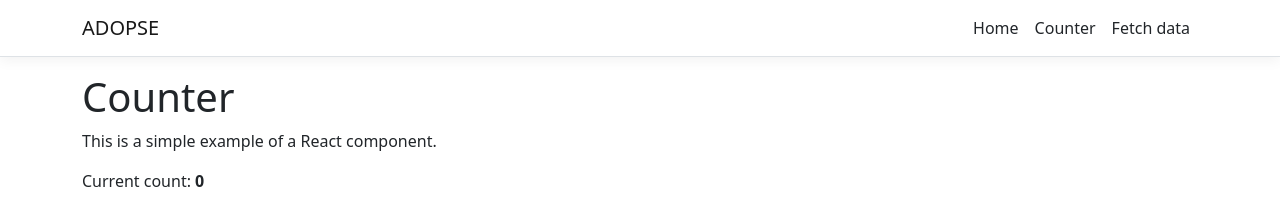
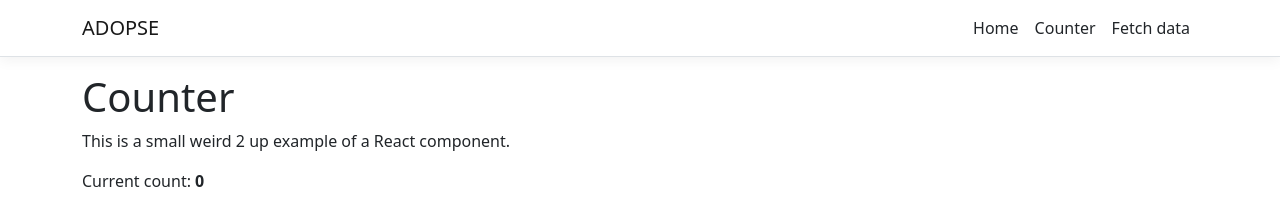
Before and after one commit to margaretbluee/Educator-v1, a React (Create React App) app in the folder ADOPSE/ClientApp/: page /counter in a window 1280 px wide. Shown: the top 207 px of the page. Built offline with nearby package versions, Linux system fonts and the light colour scheme.

Commit message:
To chech if working

```diff
--- a/ADOPSE/ClientApp/src/components/Counter.js
+++ b/ADOPSE/ClientApp/src/components/Counter.js
@@ -20,7 +20,7 @@ export class Counter extends Component {
       <div>
         <h1>Counter</h1>
 
-        <p>This is a simple example of a React component.</p>
+        <p>This is a small weird 2 up example of a React component.</p>
 
         <p aria-live="polite">Current count: <strong>{this.state.currentCount}</strong></p>
 
```
Also changed, not shown: 1 other file (tests, documents, lock files or other folders).
